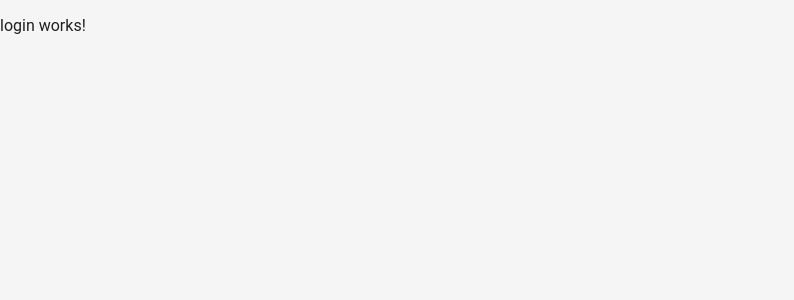
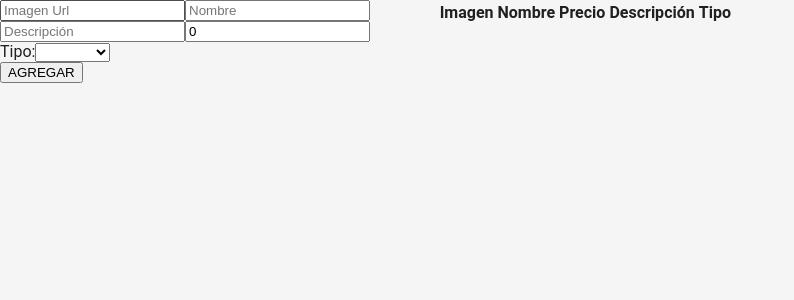
Before and after one commit to urmanzaru/capacitacionAngular9, an Angular app: page /exercise1 in a window 1280 px wide. Before the commit this address led to /access. Shown: the top 300 px of the page, without its empty margins (0-794 px from the left). Built offline with nearby package versions, Linux system fonts and the light colour scheme.

Commit message:
use NgFor -> template form and validate create form

```diff
--- a/src/app/app-routing.module.ts
+++ b/src/app/app-routing.module.ts
@@ -1,3 +1,4 @@
+import { Exercice1Component } from './exercices/exercice1/exercice1.component';
 import { NavigationComponent } from './navigation/navigation.component';
 import { PracticeComponent } from './practice/practice.component';
 import { LoginComponent } from './login/login.component';
@@ -18,6 +19,10 @@ const routes: Routes = [
     component: NavigationComponent
   },
   {
+    path: 'exercise1',
+    component: Exercice1Component
+  },
+  {
     path: '**', redirectTo: '/access'
   }
 ];
--- /dev/null
+++ b/src/app/exercices/exercice1/exercice1.component.html
@@ -0,0 +1,36 @@
+<div class="row">
+    <div class="col-12 col-md-4">
+        <form [formGroup]="formProduct">
+            <input class="btn-block" type="text" placeholder="Imagen Url" formControlName="image">
+            <input class="btn-block" type="text" placeholder="Nombre" formControlName="name">
+            <input class="btn-block" type="text" placeholder="Descripción" formControlName="description">
+            <input class="btn-block" type="number" placeholder="Precio" formControlName="price">
+            <div class="btn-block"><label for="tipo">Tipo:</label>
+                <select id="tipo" formControlName="type">
+                <option value=1>Comidas</option>
+                <option value=2>Bebidas</option>
+                <option value=3>Postres</option>
+                </select></div>
+
+            <button class="btn-block" (click)="addProduct()">AGREGAR</button>
+        </form>
+    </div>
+    <div class="col-12 col-md-8">
+        <table>
+            <thead>
+                <th>Imagen</th>
+                <th>Nombre</th>
+                <th>Precio</th>
+                <th>Descripción</th>
+                <th>Tipo</th>
+            </thead>
+            <tbody *ngFor="let product of listProducts">
+                <td><img [src]="product.image" height="36px" width="48px"></td>
+                <td>{{product.name}}</td>
+                <td>{{product.price | currency}}</td>
+                <td>{{product.description}}</td>
+                <td>{{getTextType(product.type)}}</td>
+            </tbody>
+        </table>
+    </div>
+</div>
--- /dev/null
+++ b/src/app/exercices/exercice1/exercice1.component.ts
@@ -0,0 +1,53 @@
+import { ProductItf } from './../../interfaces/product.interface';
+import { Component, OnInit, Input, SimpleChanges } from '@angular/core';
+import { FormGroup, FormBuilder, Validators } from '@angular/forms';
+
+@Component({
+  selector: 'app-exercice1',
+  templateUrl: './exercice1.component.html',
+  styleUrls: ['./exercice1.component.scss']
+})
+export class Exercice1Component implements OnInit {
+
+
+  listProducts: ProductItf[] = [];
+  formProduct: FormGroup;
+  selectProduct: ProductItf;
+
+  constructor(private _fb: FormBuilder) {
+  }
+
+  ngOnInit(): void {
+    this.initForm();
+  }
+
+  initForm() {
+    this.formProduct = this._fb.group({
+      name: ['', [Validators.required, Validators.maxLength(40)]],
+      description: ['', [Validators.required, Validators.maxLength(60)]],
+      type: [null, Validators.required],
+      image: ['', Validators.required],
+      price: [0, [Validators.required, Validators.min(1)]]
+    });
+  }
+
+  addProduct(){
+    if(this.formProduct.invalid){
+      return true;
+    }
+    this.listProducts.push(this.formProduct.value);
+    this.formProduct.reset();
+  }
+
+  getTextType(type:number){
+    if(type===1){
+      return 'Comidas';
+    }
+    if(type===2){
+      return 'Bebidas';
+    } else{
+      return 'Postres';
+    }
+  }
+
+}
--- a/src/app/practice/practice.component.html
+++ b/src/app/practice/practice.component.html
@@ -1,4 +1,5 @@
 <div style="padding: 20px 10%; width: 100%;">
+
     <app-product-shared [product]="product"></app-product-shared>
     <br>
     <div class="fx-cv-sb">
@@ -12,4 +13,30 @@
         </div>
     </div>
 
+    <form #productForm="ngForm" ngNativeValidate (ngSubmit)="addProductWithForm(productForm)">
+        <input type="text" name="image" placeholder="Imagen" [(ngModel)]="createProduct.image" required>
+        <input type="text" name="name" placeholder="Nombre" [(ngModel)]="createProduct.name" required maxlength="60">
+        <input type="text" name="description" placeholder="Descripción" [(ngModel)]="createProduct.description" required maxlength="250">
+        <input type="number" name="price" placeholder="Precio" [(ngModel)]="createProduct.price" required min="1">
+        <div>
+            <label for="tipo">Tipo:</label>
+            <select id="tipo" name="type" [(ngModel)]="createProduct.type" required>
+                    <option value=1>Comidas</option>
+                    <option value=2>Bebidas</option>
+                    <option value=3>Postres</option>
+                    </select>
+        </div>
+        <button type="submit">AGREGAR PRODUCTO</button>
+    </form>
+
+    <div>
+        Form valid: {{productForm.valid}} Form: {{productForm.value | json}}
+    </div>
+    <div>
+        Model create product: {{createProduct | json}}
+    </div>
+    <br>
+    <br>
+
+
 </div>
--- a/src/app/practice/practice.component.ts
+++ b/src/app/practice/practice.component.ts
@@ -1,5 +1,6 @@
 import { Component, OnInit } from '@angular/core';
 import { ProductItf } from '../interfaces/product.interface';
+import { NgForm } from '@angular/forms';
 
 @Component({
   selector: 'app-practice',
@@ -10,6 +11,14 @@ export class PracticeComponent implements OnInit {
 
   product: ProductItf;
   listProducts: ProductItf[] = [];
+  createProduct: ProductItf = {
+    name: '',
+    description: '',
+    type: null,
+    image: '',
+    price: 0
+  }
+
   constructor() { }
 
   ngOnInit(): void {
@@ -31,6 +40,14 @@ export class PracticeComponent implements OnInit {
       image: 'https://lh3.googleusercontent.com/proxy/LCET9ucF9RKS_Mbx5EqWQjo3XZKAFl-X86-MUehBocW7MaYQpUtb_mGxkQcGvZ8e5ZojpIstVRN_8GuhXmnmGUcKaAbB4rNfuUmZnz-GrIf01VNeGlKn59BsLdfknTXcttggmOc-tSWEA_GgggC1pV7bTuQo78g27kDn',
       price: 120
     });
+  }
+
+  addProductWithForm(productForm: NgForm){
+    if(productForm.invalid){
+      console.log('El formulario no es valido')
+      return;
+    }
+    this.listProducts.push(this.createProduct);
   }
 
   add3Products(){
```
Also changed, not shown: src/app/app.module.ts (+7 -2 lines), src/app/exercices/exercice1/exercice1.component.scss (added).
